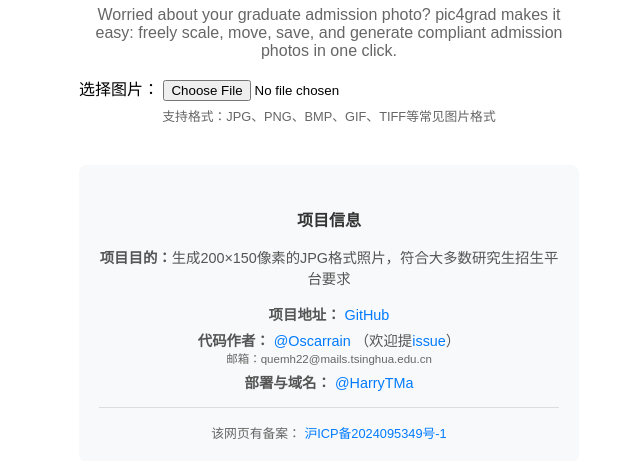
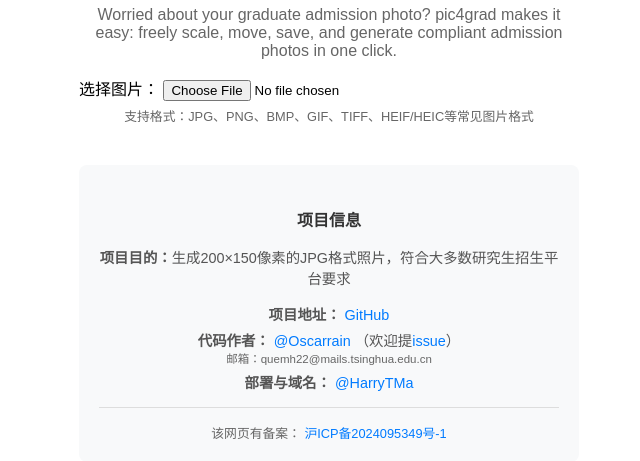
Before and after one commit to Oscarrain/pic4grad, a Flask app: page / in a window 1280 px wide. Shown: the part 166-627 px from the top of the page, without its empty margins (311-951 px from the left). Run offline with Flask 2, Linux system fonts and the light colour scheme.

Commit message:
支持heif

```diff
--- a/app.py
+++ b/app.py
@@ -4,6 +4,8 @@ import os
 from resize_crop_jpg import resize_and_crop
 import shutil
 from PIL import Image
+import pillow_heif
+pillow_heif.register_heif_opener()
 
 app = Flask(__name__)
 
--- a/requirements.txt
+++ b/requirements.txt
@@ -1,3 +1,4 @@
 Flask>=2.0
 Pillow>=9.0
 gunicorn>=20.0
+pillow-heif>=0.12
--- a/resize_crop_jpg.py
+++ b/resize_crop_jpg.py
@@ -1,6 +1,8 @@
 import sys
 import os
 from PIL import Image
+import pillow_heif
+pillow_heif.register_heif_opener()
 
 def resize_and_crop(input_path, output_path, scale=1.0, center_x=None, top_y=None):
     img = Image.open(input_path)
--- a/templates/index.html
+++ b/templates/index.html
@@ -23,7 +23,7 @@
     <input type=hidden name=center_x value="{{ center_x }}">
     <input type=hidden name=top_y value="{{ top_y }}">
   </form>
-  <p style="text-align:center; color:#666; font-size:0.8em; margin:5px 0;">支持格式：JPG、PNG、BMP、GIF、TIFF等常见图片格式</p>
+  <p style="text-align:center; color:#666; font-size:0.8em; margin:5px 0;">支持格式：JPG、PNG、BMP、GIF、TIFF、HEIF/HEIC等常见图片格式</p>
   {% if image_url %}
     <h3>处理结果预览：</h3>
     <img src="{{ image_url }}" alt="处理后图片预览" style="border:1px solid #888; width:150px; height:200px;">
```
